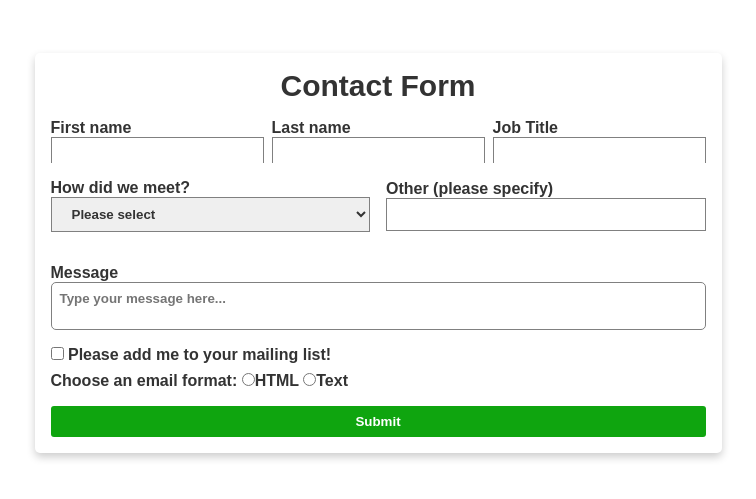
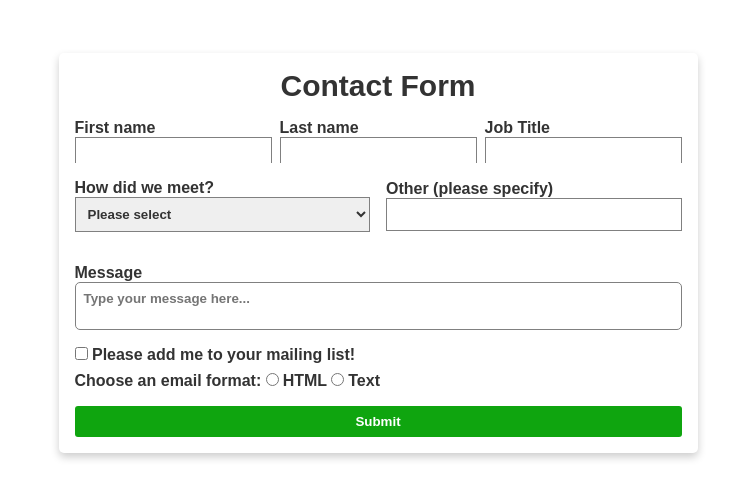
Before and after one commit to AhmedIhsan123/guestbook, a website: page views/home.html in a window 1280 px wide. Shown: the part 147-646 px from the top of the page, without its empty margins (262-1018 px from the left). Drawn offline with Linux system fonts and the light colour scheme; files that its build step writes are made by us from their sources.

Commit message:
Finished some styling preferences and nodifying the project

```diff
--- a/package.json
+++ b/package.json
@@ -1,7 +1,7 @@
 {
 	"name": "guestbook",
 	"version": "1.0.0",
-	"main": "script.js",
+	"main": "app.js",
 	"scripts": {
 		"test": "echo \"Error: no test specified\" && exit 1"
 	},
@@ -20,5 +20,8 @@
 	"description": "",
 	"dependencies": {
 		"express": "^5.1.0"
+	},
+	"devDependencies": {
+		"nodemon": "^3.1.10"
 	}
 }
--- a/public/styles.css
+++ b/public/styles/styles.css
@@ -39,7 +39,7 @@ legend {
 
 input,
 select {
-	padding: 0.5rem 1rem;
+	padding: 0.5rem;
 }
 
 input,
@@ -96,6 +96,9 @@ textarea {
 #submit-info div {
 	padding-top: 0.5rem;
 }
+.radio {
+	margin-right: 0.25rem;
+}
 
 /* Submit button */
 #submit-btn {
--- a/public/home.html
+++ b/views/home.html
@@ -6,10 +6,7 @@
 		<title>Guest Book</title>
 
 		<!-- Linking CSS -->
-		<link rel="stylesheet" href="styles.css" />
-
-		<!-- Script -->
-		<script src="script.js"></script>
+		<link rel="stylesheet" href="styles/styles.css" />
 	</head>
 	<body>
 		<main>
@@ -94,20 +91,24 @@
 
 						<!-- Email format -->
 						<div>
-							<label for="mail-format">Choose an email format: </label>
-							<label
+							<span>Choose an email format:</span>
+							<label for="html"
 								><input
 									type="radio"
 									name="mail-format"
 									value="html"
-								/>HTML</label
+									id="html"
+									class="radio"
+								/><span>HTML</span></label
 							>
-							<label
+							<label for="text"
 								><input
 									type="radio"
 									name="mail-format"
 									value="text"
-								/>Text</label
+									id="text"
+									class="radio"
+								/><span>Text</span></label
 							>
 						</div>
 					</div>
```
Also changed, not shown: app.js (+23 -0 lines), public/script.js (deleted), 1 other file.
